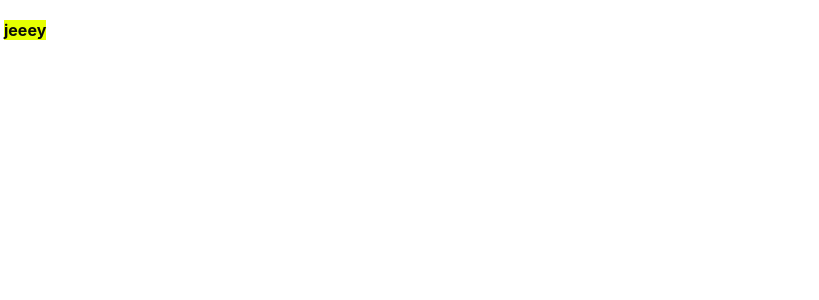
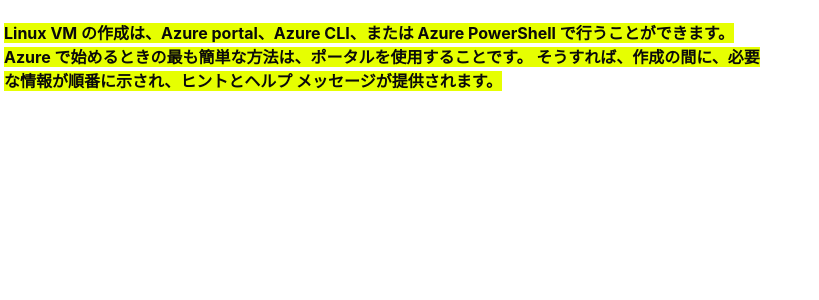
Before and after one commit to richardimaoka/react-component-factory, a React (Create React App) app: page / in a window 1280 px wide. Shown: the top 300 px of the page, without its empty margins (0-819 px from the left). Built offline with nearby package versions, Linux system fonts and the light colour scheme.

Commit message:
contentEditable

```diff
--- a/src/App.tsx
+++ b/src/App.tsx
@@ -190,6 +190,7 @@
         css={css`
           color: #0a0a0a;
         `}
+        contentEditable={true}
       >
         {chunks.map((chunk, index) => (
           <DecoratableTextChunk
@@ -231,7 +232,7 @@
           <Paragraph
             chunks={[
               {
-                text: 'jeeey',
+                text: ptext,
                 highlight: true,
                 bold: true,
                 hyperlinked: false,
```
